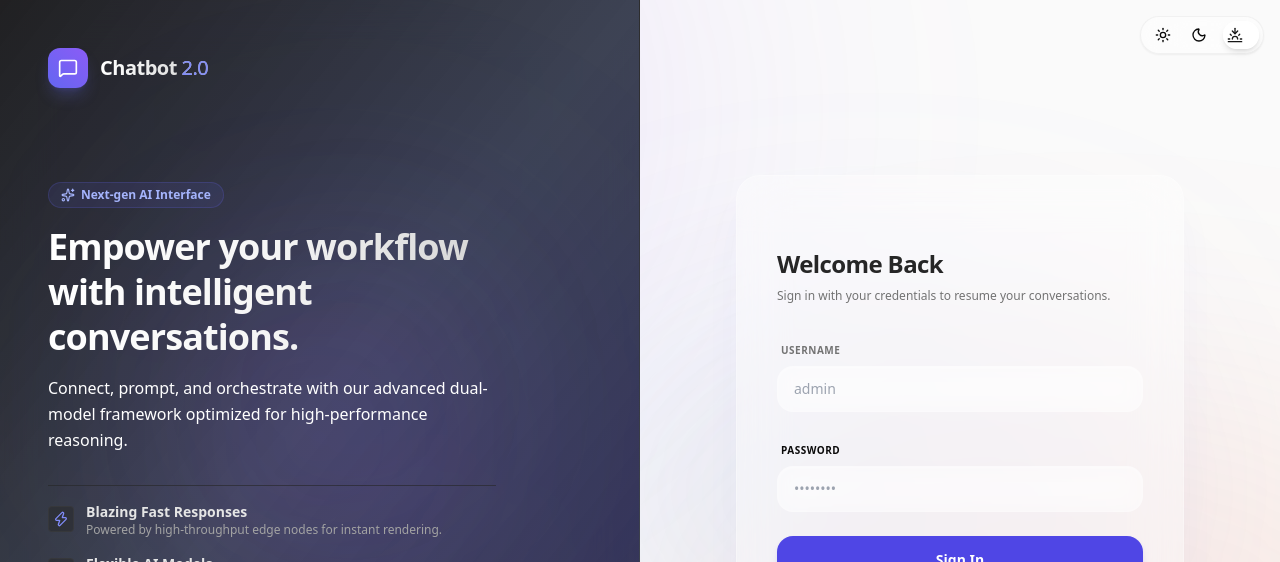
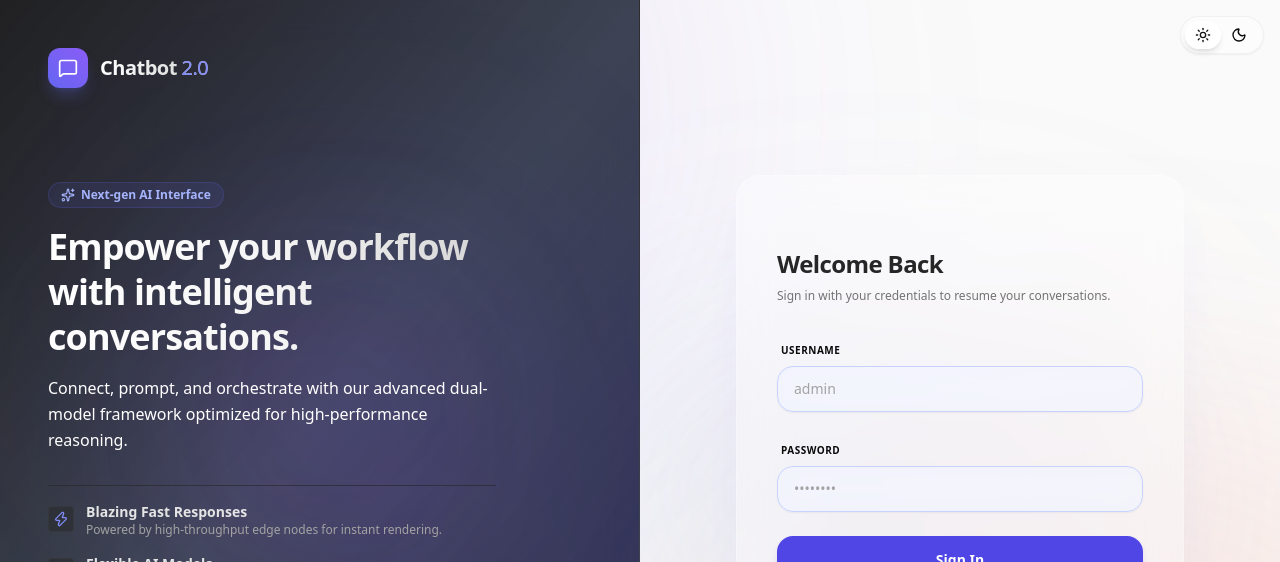
Before and after one commit to shubham006-collab/chatbot, a Next.js app in the folder ai-chatbot/: page /login in a window 1280 px wide. Shown: the top 562 px of the page. Built offline with nearby package versions, Linux system fonts and the light colour scheme.

Commit message:
feat: simplify theme toggle slider to 2-way switcher (light/dark) and update login page inputs color

```diff
--- a/ai-chatbot/app/login/page.tsx
+++ b/ai-chatbot/app/login/page.tsx
@@ -179,7 +179,7 @@ export default function LoginPage() {
               <div className="space-y-1.5">
                 <label
                   htmlFor="username"
-                  className="text-[10px] font-bold uppercase tracking-wider text-neutral-500 dark:text-neutral-400 ml-1 select-none"
+                  className="text-[10px] font-bold uppercase tracking-wider text-neutral-550 dark:text-neutral-400 ml-1 select-none"
                 >
                   Username
                 </label>
@@ -192,7 +192,7 @@ export default function LoginPage() {
                     onChange={(e) => setUsername(e.target.value)}
                     placeholder="admin"
                     disabled={loading}
-                    className="w-full px-4 py-3 text-sm bg-white/35 dark:bg-neutral-900/35 border border-white/20 dark:border-neutral-800/80 rounded-2xl text-neutral-900 dark:text-neutral-100 placeholder-neutral-450 dark:placeholder-neutral-550 focus:outline-none focus:ring-4 focus:ring-indigo-500/10 focus:border-indigo-550 dark:focus:border-indigo-500/80 transition-all duration-200 backdrop-blur-md shadow-[inset_0_1px_2.5px_rgba(255,255,255,0.45)] dark:shadow-[inset_0_1px_1.5px_rgba(255,255,255,0.06)] hover:bg-white/45 dark:hover:bg-neutral-900/45 focus:translate-y-[-0.5px]"
+                    className="w-full px-4 py-3 text-sm bg-indigo-50/50 dark:bg-indigo-950/20 border border-indigo-200 dark:border-indigo-800/80 rounded-2xl text-neutral-900 dark:text-neutral-100 placeholder-neutral-400 dark:placeholder-neutral-500 focus:outline-none focus:ring-4 focus:ring-indigo-500/10 focus:border-indigo-500 dark:focus:border-indigo-500/80 transition-all duration-200 backdrop-blur-md shadow-[inset_0_1px_2px_rgba(255,255,255,0.8)] dark:shadow-[inset_0_1px_1.5px_rgba(255,255,255,0.08)] shadow-sm hover:bg-indigo-50/70 dark:hover:bg-indigo-950/30 hover:border-indigo-300 dark:hover:border-indigo-750/70 focus:translate-y-[-0.5px]"
                   />
                 </div>
               </div>
@@ -213,7 +213,7 @@ export default function LoginPage() {
                     onChange={(e) => setPassword(e.target.value)}
                     placeholder="••••••••"
                     disabled={loading}
-                    className="w-full px-4 py-3 text-sm bg-white/35 dark:bg-neutral-900/35 border border-white/20 dark:border-neutral-800/80 rounded-2xl text-neutral-900 dark:text-neutral-100 placeholder-neutral-450 dark:placeholder-neutral-550 focus:outline-none focus:ring-4 focus:ring-indigo-500/10 focus:border-indigo-555 dark:focus:border-indigo-500/80 transition-all duration-200 backdrop-blur-md shadow-[inset_0_1px_2.5px_rgba(255,255,255,0.45)] dark:shadow-[inset_0_1px_1.5px_rgba(255,255,255,0.06)] hover:bg-white/45 dark:hover:bg-neutral-900/45 focus:translate-y-[-0.5px]"
+                    className="w-full px-4 py-3 text-sm bg-indigo-50/50 dark:bg-indigo-950/20 border border-indigo-200 dark:border-indigo-800/80 rounded-2xl text-neutral-900 dark:text-neutral-100 placeholder-neutral-400 dark:placeholder-neutral-500 focus:outline-none focus:ring-4 focus:ring-indigo-500/10 focus:border-indigo-500 dark:focus:border-indigo-500/80 transition-all duration-200 backdrop-blur-md shadow-[inset_0_1px_2px_rgba(255,255,255,0.8)] dark:shadow-[inset_0_1px_1.5px_rgba(255,255,255,0.08)] shadow-sm hover:bg-indigo-50/70 dark:hover:bg-indigo-950/30 hover:border-indigo-300 dark:hover:border-indigo-750/70 focus:translate-y-[-0.5px]"
                   />
                 </div>
               </div>
--- a/ai-chatbot/components/theme-provider.tsx
+++ b/ai-chatbot/components/theme-provider.tsx
@@ -2,7 +2,7 @@
 
 import React, { createContext, useContext, useEffect, useState } from 'react';
 
-type Theme = 'light' | 'dark' | 'system';
+type Theme = 'light' | 'dark';
 
 type ThemeContextType = {
   theme: Theme;
@@ -13,27 +13,20 @@ type ThemeContextType = {
 const ThemeContext = createContext<ThemeContextType | undefined>(undefined);
 
 export function ThemeProvider({ children }: { children: React.ReactNode }) {
-  const [theme, setThemeState] = useState<Theme>('system');
+  const [theme, setThemeState] = useState<Theme>('light');
 
   const applyTheme = (t: Theme) => {
     if (t === 'dark') {
       document.documentElement.classList.add('dark');
-    } else if (t === 'light') {
+    } else {
       document.documentElement.classList.remove('dark');
-    } else {
-      // system
-      const systemPrefersDark = window.matchMedia('(prefers-color-scheme: dark)').matches;
-      if (systemPrefersDark) {
-        document.documentElement.classList.add('dark');
-      } else {
-        document.documentElement.classList.remove('dark');
-      }
     }
   };
 
   useEffect(() => {
     const savedTheme = localStorage.getItem('theme') as Theme | null;
-    const activeTheme = savedTheme || 'system';
+    const systemPrefersDark = window.matchMedia('(prefers-color-scheme: dark)').matches;
+    const activeTheme = savedTheme || (systemPrefersDark ? 'dark' : 'light');
     setThemeState(activeTheme);
     applyTheme(activeTheme);
   }, []);
@@ -45,20 +38,9 @@ export function ThemeProvider({ children }: { children: React.ReactNode }) {
   };
 
   const toggleTheme = () => {
-    const nextTheme: Theme = theme === 'light' ? 'dark' : theme === 'dark' ? 'system' : 'light';
+    const nextTheme: Theme = theme === 'light' ? 'dark' : 'light';
     setTheme(nextTheme);
   };
-
-  useEffect(() => {
-    const mediaQuery = window.matchMedia('(prefers-color-scheme: dark)');
-    const handleChange = () => {
-      if (theme === 'system') {
-        applyTheme('system');
-      }
-    };
-    mediaQuery.addEventListener('change', handleChange);
-    return () => mediaQuery.removeEventListener('change', handleChange);
-  }, [theme]);
 
   return (
     <ThemeContext.Provider value={{ theme, setTheme, toggleTheme }}>
--- a/ai-chatbot/components/theme-toggle.tsx
+++ b/ai-chatbot/components/theme-toggle.tsx
@@ -2,7 +2,7 @@
 
 import React, { useEffect, useState } from 'react';
 import { useTheme } from './theme-provider';
-import { Sun, Moon, Sunset } from 'lucide-react';
+import { Sun, Moon } from 'lucide-react';
 import { cn } from '@/lib/utils';
 
 type ThemeToggleProps = {
@@ -24,7 +24,7 @@ export function ThemeToggle({ variant = 'fixed', className }: ThemeToggleProps)
     return (
       <div
         className={cn(
-          "h-10 w-[130px] rounded-full border border-white/20 dark:border-neutral-800 bg-white/20 dark:bg-neutral-900/20 backdrop-blur-md opacity-50",
+          "h-10 w-[88px] rounded-full border border-white/20 dark:border-neutral-800 bg-white/20 dark:bg-neutral-900/20 backdrop-blur-md opacity-50",
           variant === 'fixed' ? 'fixed top-4 right-4 z-50' : 'inline-block',
           className
         )}
@@ -34,8 +34,7 @@ export function ThemeToggle({ variant = 'fixed', className }: ThemeToggleProps)
 
   const options = [
     { value: 'light', icon: Sun, label: 'Light' },
-    { value: 'dark', icon: Moon, label: 'Dark' },
-    { value: 'system', icon: Sunset, label: 'System' }
+    { value: 'dark', icon: Moon, label: 'Dark' }
   ] as const;
 
   return (
@@ -45,14 +44,14 @@ export function ThemeToggle({ variant = 'fixed', className }: ThemeToggleProps)
         variant === 'fixed' ? 'fixed top-4 right-4' : 'inline-flex',
         className
       )}
-      style={{ height: '38px', width: '124px' }}
+      style={{ height: '38px', width: '84px' }}
     >
       {/* Sliding Glass Background Indicator */}
       <div
         className="absolute top-1 bottom-1 rounded-full bg-white/80 dark:bg-neutral-800/80 border border-white/40 dark:border-neutral-700/30 shadow-md backdrop-blur-md transition-all duration-300 ease-out z-0"
         style={{
           width: '36px',
-          left: theme === 'light' ? '4px' : theme === 'dark' ? '43px' : '82px',
+          left: theme === 'light' ? '4px' : '42px',
         }}
       />
 
```
